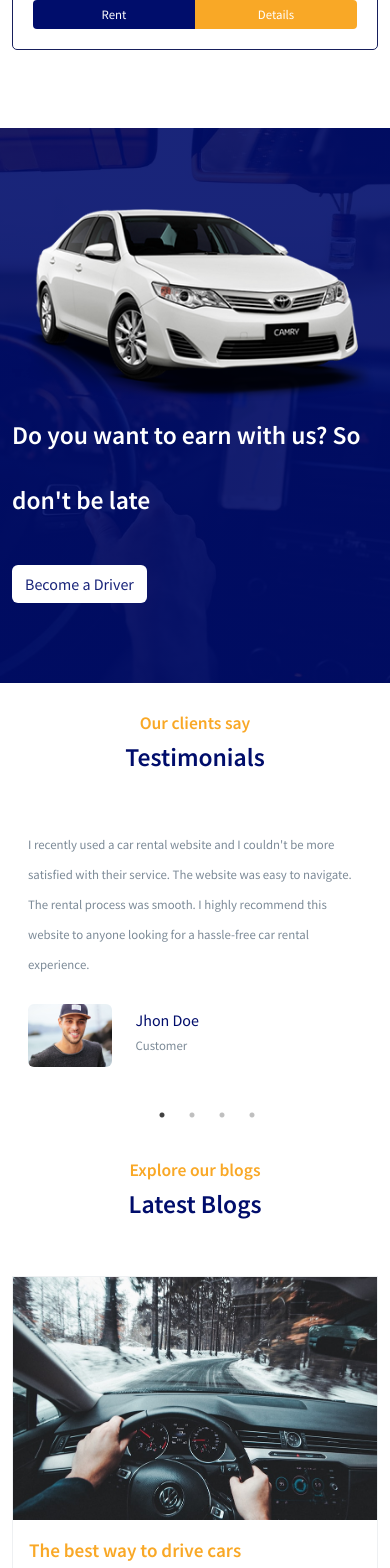
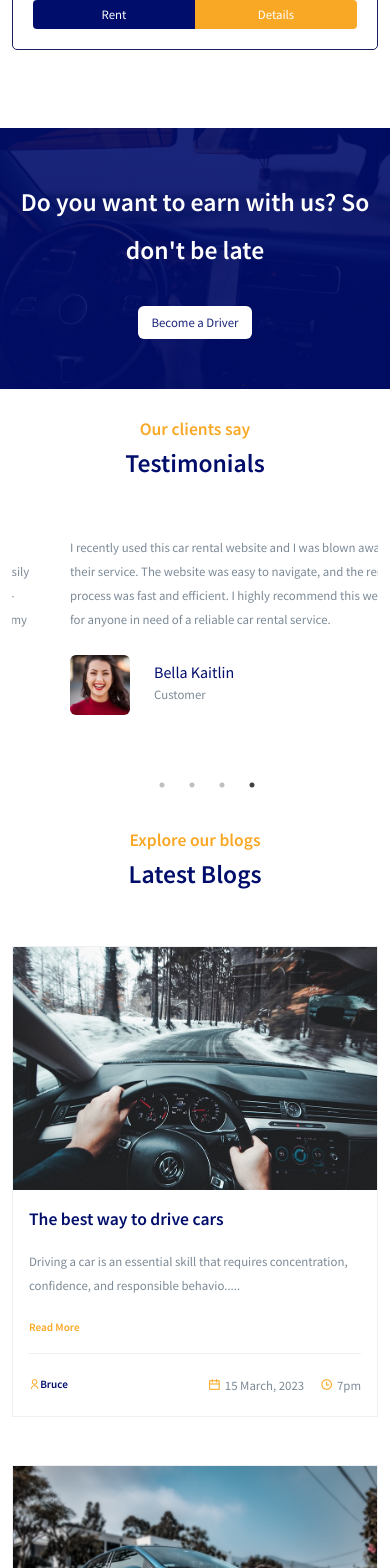
Before and after one commit to NBru-cee/react-rent-car-website, a React (Vite) app: page /home in a window 390 px wide. Shown: the part 5440-7008 px from the top of the page. Built offline with nearby package versions, Linux system fonts and the light colour scheme.

Commit message:
added testimonials

```diff
--- a/src/components/Footer/Footer.jsx
+++ b/src/components/Footer/Footer.jsx
@@ -82,7 +82,7 @@ const Footer = () => {
                         </div>
                     </Col>
 
-                    <Col lg="3" md="4">
+                    <Col lg="3" md="4" sm="12 ">
                         <div className="mb-4">
                             <h5 className="footer-link-title">Newsletter</h5>
                             <p className="section-description">
--- a/src/components/UI/BecomeDriverSection.jsx
+++ b/src/components/UI/BecomeDriverSection.jsx
@@ -8,7 +8,7 @@ const BecomeDriverSection = () => {
         <section className="become-driver">
             <Container>
                 <Row>
-                    <Col lg="6" md="6" sm="12">
+                    <Col lg="6" md="6" sm="12" className="become-driver-img">
                         <img
                             src={driverImg}
                             alt="driver img"
@@ -16,7 +16,7 @@ const BecomeDriverSection = () => {
                         />
                     </Col>
 
-                    <Col lg="6" md="6" sm="12">
+                    <Col lg="6" md="6" sm="12" >
                         <h2 className="section-title become-driver-title">
                             Do you want to earn with us? So don't be late
                         </h2>
--- a/src/components/UI/Testimonials.jsx
+++ b/src/components/UI/Testimonials.jsx
@@ -1,5 +1,6 @@
 import Slider from "react-slick";
 import React from "react";
+import "../../styles/testimonial.css";
 import ava01 from "../../assets/all-images/ava-1.jpg";
 import ava02 from "../../assets/all-images/ava-2.jpg";
 import ava03 from "../../assets/all-images/ava-3.jpg";
@@ -9,10 +10,10 @@ const Testimonials = () => {
     const settings = {
         dots: true,
         infinite: true,
-        auotoplay: true,
+        autoplay: true,
         speed: 1000,
         swipeToSlide: true,
-        auotoplaySpeed: 2000,
+        autoplaySpeed: 2000,
         slidesToShow: 3,
         slidesToScroll: 1,
         responsive: [
@@ -63,8 +64,7 @@ const Testimonials = () => {
                     Wow ! I was able to find a great car at a reasonable price,
                     and the process was quick and painless. The customer service
                     was also top-notch, as they were responsive and helpful when
-                    I had a question. Will definitely be using this website
-                    again in the future!
+                    I had a question. Definitely be using this website!
                 </p>
                 <div className="mt-3 d-flex align-items-center gap-4">
                     <img
@@ -105,8 +105,8 @@ const Testimonials = () => {
                     I recently used this car rental website and I was blown away
                     by their service. The website was easy to navigate, and the
                     rental process was fast and efficient. I highly recommend
-                    this website for anyone in need of a reliable and
-                    hassle-free car rental service.
+                    this website for anyone in need of a reliable car rental
+                    service.
                 </p>
                 <div className="mt-3 d-flex align-items-center gap-4">
                     <img
--- a/src/styles/become-driver-section.css
+++ b/src/styles/become-driver-section.css
@@ -25,3 +25,31 @@
     font-size: 2.8rem;
     line-height:65px ;
 }
+
+@media only screen and (max-width:992px){
+    .become-driver-title{
+        font-size: 1.5rem;
+        line-height: 3rem;
+    }
+}
+
+@media only screen and (max-width:768px){
+    .become-driver{
+        padding: 50px 0;
+        line-height: 2.5rem;
+    }
+
+    .become-driver-btn{
+        font-size: .8rem !important;
+    }
+}
+
+@media only screen and (max-width:576px){
+    .become-driver-img{
+        display: none;
+    }
+
+    .become-driver{
+        text-align: center;
+    }
+}
--- a/src/styles/blog-item.css
+++ b/src/styles/blog-item.css
@@ -38,6 +38,30 @@
     transition: .3s;
 }
 
-.blog-title{
+.blog-title:hover{
 color: #f9a826;
 }
+
+@media only screen and (max-width:768px){
+    .blog-time{
+        padding-top: 5px !important;
+    }
+
+    .blog-time span{
+        font-size: .7rem;
+    }
+
+    .read-more{
+        font-size: .7rem;
+    }
+
+    .blog-info p{
+        font-size: .7rem;
+        line-height: 1.5rem;
+        margin-top: 10px;
+    }
+
+    .blog-title{
+        font-size: 1.1rem;
+    }
+}
--- a/src/styles/find-cart-form.css
+++ b/src/styles/find-cart-form.css
@@ -8,7 +8,7 @@
 
 .find-cars-left h2 {
     font-weight: 600;
-    font-size: 2.4rem;
+    font-size: 2rem;
 }
 
 .form-group {
@@ -75,7 +75,6 @@
     background: #000d6b !important;
     color: #fff;
     padding: 8px 12px;
-    width: 11rem;
     border: none;
     outline: none;
 }
@@ -87,10 +86,6 @@
 
     .find-cars-left h2 {
         font-size: 1.5rem;
-    }
-
-    .find-car-btn {
-        width: 9rem;
     }
 
     .form {
@@ -119,10 +114,6 @@
     .form {
         padding: 20px 10px;
     }
-
-    .find-car-btn {
-        width: 12rem;
-    }
 }
 
 @media only screen and (max-width:576px) {
@@ -144,7 +135,7 @@
 
     .find-car-btn {
         font-size: 0.8rem;
-        width: 31rem;
+
     }
 
     .find-cars-left h2 {
@@ -155,9 +146,3 @@
         bottom: -250px;
     }
 }
-
-@media only screen and (max-width:430px) {
-    .find-car-btn {
-        width: 24rem;
-    }
-}
--- a/src/styles/footer.css
+++ b/src/styles/footer.css
@@ -1,51 +1,51 @@
-.footer{
+.footer {
     background: #000d6b;
     padding: 50px;
     padding-bottom: 15px;
 }
 
-.footer-logo i{
+.footer-logo i {
     color: #fff;
     font-weight: 400;
 }
 
-.footer-logo span{
+.footer-logo span {
     color: #fff;
     font-weight: 500;
 }
 
-.footer-logo-content{
+.footer-logo-content {
     color: #ffffffb6;
     margin-top: 15px;
     line-height: 30px;
 }
 
-.quick-link{
+.quick-link {
     border: none;
     background: transparent !important;
 }
 
-.quick-link a{
+.quick-link a {
     color: #ffffffb6;
     text-decoration: none;
     font-weight: 300;
     transition: .3s;
 }
 
-.quick-link a:hover{
+.quick-link a:hover {
     color: #f9a826;
 }
 
-.footer-link-title{
+.footer-link-title {
     color: #fff;
 }
 
-.office-info{
+.office-info {
     color: #ffffffb6;
     font-weight: 300;
 }
 
-.newsletter{
+.newsletter {
     display: flex;
     align-items: center;
     justify-content: space-between;
@@ -55,18 +55,41 @@
     background: #020a4de9;
 }
 
-.newsletter input{
+.newsletter input {
     background: transparent;
     color: #fff;
     border: none;
     outline: none;
+    width: 100%;
 }
 
-.newsletter span i{
+.newsletter span i {
     color: #fff;
     cursor: pointer;
+
 }
 
-.footer-bottom{
+.footer-bottom {
     border-top: 2px solid #fff;
 }
+
+@media only screen and (max-width:768px) {
+    .footer-logo-content {
+        font-size: .8rem;
+    }
+
+    .quick-link,
+    .office-info {
+        font-size: .8rem;
+        line-height: 1.5rem;
+    }
+
+    .footer-link-title {
+        font-size: 1rem;
+        margin-top: 15px;
+    }
+
+    .footer-bottom p {
+        font-size: .7rem;
+    }
+}
--- /dev/null
+++ b/src/styles/testimonial.css
@@ -0,0 +1,18 @@
+@media only screen and (max-width:768px) {
+    .testimonial p {
+        font-size: .8rem;
+        line-height: 1.5rem;
+    }
+
+    .testimonial h6 {
+        font-size: 1rem;
+    }
+}
+
+@media only screen and (max-width:576px) {
+    .testimonial img {
+        width: 60px !important;
+        height: 60px !important;
+        object-fit: cover;
+    }
+}
```
Also changed, not shown: kings.png.
